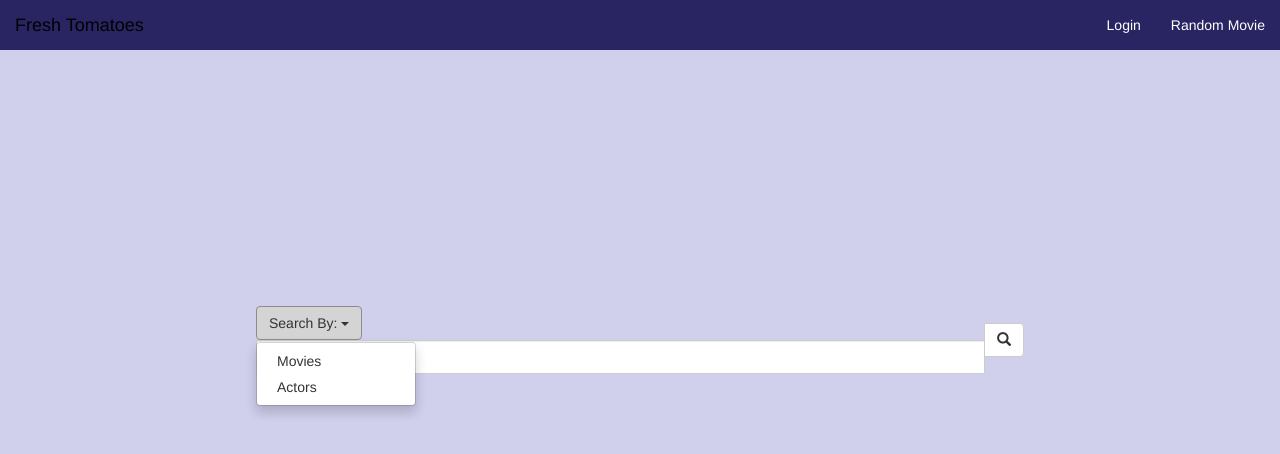
After one commit to ChanYvonne/FreshTomatoes, a Flask app: page /actorSearch/ in a window 1280 px wide, after a click on "Search By:". The commit adds this page. Shown: the top 454 px of the page. Run offline with Flask 2, Linux system fonts and the light colour scheme; some libraries are stand-ins or nearby versions.

Commit message:
made changes

```diff
--- a/app.py
+++ b/app.py
@@ -53,14 +53,22 @@ def authenicate():
 def search():
     query = request.args.get('q')
     results = interactAPI.get_search_details(query)
-    return render_template('search_results.html', query = query, results = results, id = id)
+    if( 'username' in session ):
+        return render_template('search_results.html', query = query, results = results, id = id, user = session['username'] )
+    else:
+        return render_template('search_results.html', query = query, results = results, id = id)
+
 
 
 @app.route("/movie/<movieid>")
 def movie(movieid):
     #id = request.args.get('id')
     results = interactAPI.get_movie_details(int(movieid))
-    return render_template('movie.html', title = results[0], year = results[1], blurb = results[2], quote = results[3], image_url = results[4])
+    if( 'username' in session ):
+        return render_template('movie.html', title = results[0], year = results[1], blurb = results[2], quote = results[3], image_url = results[4], user = session['username'])
+    else:
+        return render_template('movie.html', title = results[0], year = results[1], blurb = results[2], quote = results[3], image_url = results[4])
+
 
 @app.route("/home/")
 def home(**keyword_parameters):
@@ -70,6 +78,14 @@ def home(**keyword_parameters):
         return render_template('home.html', user = session['username'])
     else:
         return render_template('home.html')
+
+@app.route("/actorSearch/")
+def act():
+    if( 'username' in session ):
+        return render_template('actorSearch.html', user = session['username']);
+    else:
+        return render_template('actorSearch.html');
+
 
 
 @app.route("/account/")
--- a/devlog.txt
+++ b/devlog.txt
@@ -35,3 +35,7 @@ kevinZ -- 2016-12-7 10:19
        Styled up search_results.html
        Some images are missing, so we might have to figure out a workaround. Or we can leave it as is.
        Some images are also bigger than the rest, which is bothering me to no end. I can't even style it to change it, because bootstrap's css takes priority for some reason
+kevinZ -- 2016-12-8 12:52
+       Added option to switch between searching for actors or movies.
+       Currently the display is a bit buggy ( css not working out ) but I will make modifications later in the day
+       Also modified search_results.html to split into 6 columns, instead of 3
--- a/static/style.css
+++ b/static/style.css
@@ -51,14 +51,13 @@ body{
 }
 
 .td-elem{
-    padding: 20px;
+    padding: 10px;
     text-align: center;
     max-height: 400px;
 }
 
 .img-icon{
-    height: 400px;
-    width: auto;
+    max-height: 300px;
 }
 ul{
     list-style-type: none;
--- /dev/null
+++ b/templates/actorSearch.html
@@ -0,0 +1,12 @@
+{% extends 'home.html' %}
+{% block search %}
+<div class="dropdown">
+  <button class="btn btn-default dropdown-toggle" type="button" data-toggle="dropdown">Search By:
+    <span class="caret"></span></button>
+  <ul class="dropdown-menu">
+    <li><a href="/home/">Movies</a></li>
+    <li><a href="/actorSearch/" class="active">Actors</a></li>
+  </ul>
+</div>
+<input class="form-control" type="text" id="a" name="a" placeholder="Search for an Actor">
+{% endblock %}
--- a/templates/home.html
+++ b/templates/home.html
@@ -31,7 +31,17 @@
     <div class="jumbotron" id="homePage">
       <form action="/search/" method="GET" class="form-horizontal">
         <div class="input-group">
-          <input class="form-control" type="text" id="q" name="q" placeholder="Search for a movie">
+          {% block search %}
+          <div class="dropdown">
+            <button class="btn btn-default dropdown-toggle" type="button" data-toggle="dropdown">Search By:
+              <span class="caret"></span></button>
+            <ul class="dropdown-menu">
+              <li><a href="/home/" class="active">Movies</a></li>
+              <li><a href="/actorSearch/">Actors</a></li>
+            </ul>
+          </div>
+          <input class="form-control" type="text" id="m" name="m" placeholder="Search for a movie">
+          {% endblock %}
           <span class="input-group-btn">
             <button class="btn btn-default" type="submit">
               <span class="glyphicon glyphicon-search"></span>
--- a/templates/search_results.html
+++ b/templates/search_results.html
@@ -2,14 +2,14 @@
 {% block title %} Search: {{query}} {% endblock %}
 {% block content %}
     <table class="container-fluid bkg">
-      {% for row in results|batch(3) %}
-      <tr class="container-fluid">
+      {% for row in results|batch(6) %}
+      <tr class="container-fluid" style="max-height:100px;">
         {% for column in row %}
 	    <td class="td-elem">
           <ul>
             <a href={{ url_for('movie', movieid = column[2]) }}>
             <li><img class="img-thumbnail img-icon" src="http://image.tmdb.org/t/p/w500{{ column[3] }}"/></li>
-	        <li>{{column[0]}} ({{column[1]}}) </li>
+	        <li><h3>{{column[0]}} ({{column[1]}})<h3> </li>
             </a>
           </ul>
         </td>
```
Also changed, not shown: 3 other files.
